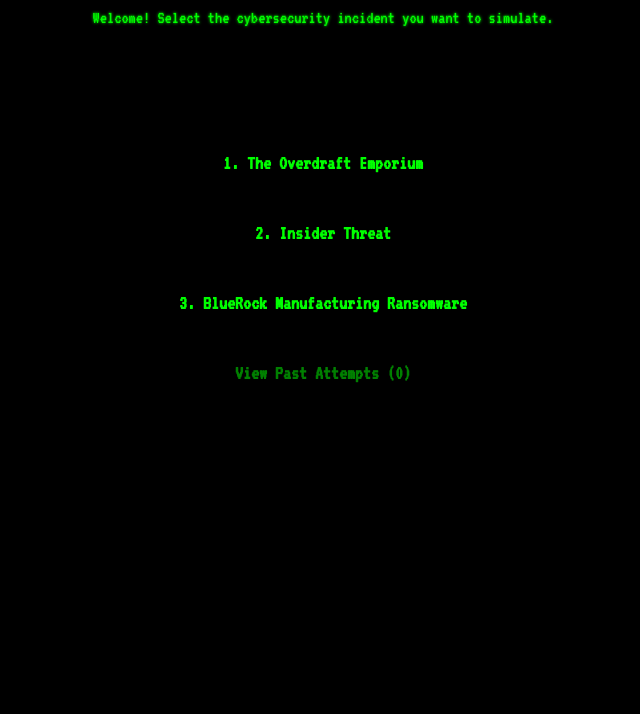
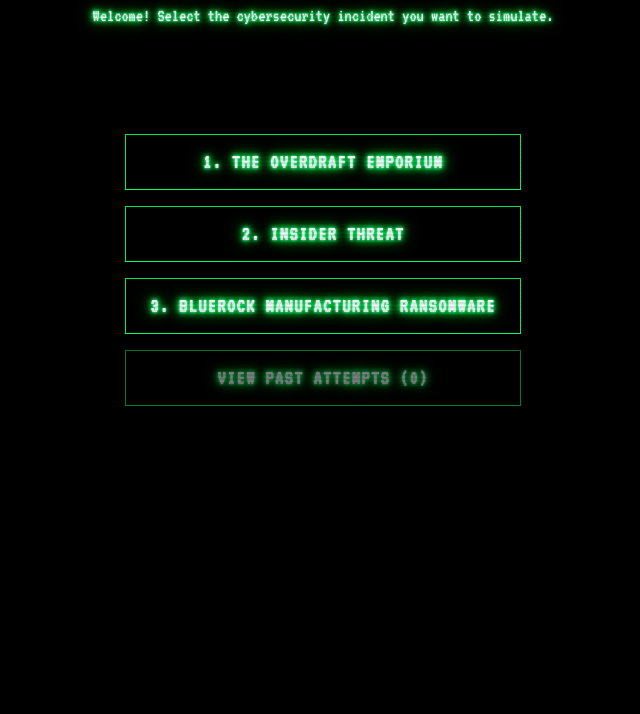
Before and after one commit to nolan-527/scenario-2-test, a plain HTML site: page index.html in a window 1280 px wide. Shown: the part 86-800 px from the top of the page, without its empty margins (317-957 px from the left). Drawn offline with nearby package versions, Linux system fonts and the light colour scheme.

Commit message:
Update index.html

```diff
--- a/index.html
+++ b/index.html
@@ -8,25 +8,149 @@
     <style>
     /* General Terminal Styling */
     @import url('https://fonts.googleapis.com/css2?family=VT323&display=swap');
-        body { font-family: 'VT323', monospace; background-color: #000; color: #00ff00; font-size: 1.25rem; line-height: 1.5; }
+
+    body {
+        font-family: 'VT323', monospace;
+        background-color: #000;
+        font-size: 1.25rem;
+        line-height: 1.5;
+        position: relative; /* so overlay behaves nicely */
+        overflow-x: hidden;
+    }
+
     .container-box { max-width: none; }
-        .terminal-header { color: #00ff00; text-shadow: 0 0 5px #00ff00; }
-        .text-glow { text-shadow: 0 0 3px #00ff00; }
-        .terminal-button { background-color: transparent; border: none; color: #00ff00; border-radius: 0; transition: all 0.1s ease-in-out; padding: 0.5rem 1rem; }
-        .terminal-button:hover { background-color: #00ff00; color: #000; transform: none; box-shadow: none; }
-        .card-box { background-color: #000; border: none; border-radius: 0; }
-        .final-score { color: #00ff00; text-shadow: 0 0 5px #00ff00; }
-        #story-content.menu-mode { min-height: 400px; display: flex; flex-direction: column; justify-content: center; align-items: center; }
 
-        /* --- THIS IS THE NEW RULE FOR ASCII ART --- */
+    .terminal-header {
+        text-align: center;
+        margin-bottom: 1rem;
+    }
+
+    .text-glow {
+        /* Kept for compatibility, but the global CRT glow will handle most text */
+        text-shadow: 0 0 3px #00ff00;
+    }
+
+    .terminal-button {
+        background-color: transparent;
+        border: 1px solid #00ff66;
+        color: #f0fff8;
+        border-radius: 0;
+        transition: all 0.1s ease-in-out;
+        padding: 0.5rem 1rem;
+        text-transform: uppercase;
+        letter-spacing: 0.08em;
+    }
+
+    .terminal-button:hover {
+        background-color: #00ff66;
+        color: #000;
+        transform: none;
+        box-shadow: 0 0 6px #00ff66;
+    }
+
+    .card-box {
+        background-color: rgba(0, 0, 0, 0.9);
+        border: 1px solid #00ff66;
+        border-radius: 0;
+    }
+
+    .final-score {
+        color: #00ff66;
+        text-shadow: 0 0 5px #00ff66;
+    }
+
+    #story-content.menu-mode {
+        min-height: 400px;
+        display: flex;
+        flex-direction: column;
+        justify-content: center;
+        align-items: center;
+    }
+
+    /* ASCII art and preformatted text styling */
     pre {
-            font-family: 'VT323', monospace; /* Use the game font */
-            color: #00ff00;                 /* Match the game text color */
-            text-shadow: 0 0 3px #00ff00;   /* Match the game glow */
-            line-height: 1.1;               /* Make art a bit tighter */
-            font-size: 1rem;                /* Adjust size if needed */
+        font-family: 'VT323', monospace;
+        color: #f0fff8;
+        text-shadow: 0 0 2px #80ffc0, 0 0 4px #00ff66;
+        line-height: 1.1;
+        font-size: 1rem;
+        white-space: pre;
+    }
+
+    /* ============================ */
+    /*   GLOBAL CRT TEXT GLOW       */
+    /* ============================ */
+
+    body,
+    p,
+    h1,
+    h2,
+    h3,
+    span,
+    button,
+    li,
+    div,
+    a {
+        color: #f0fff8; /* soft CRT off-white */
+        text-shadow:
+            0 0 2px #80ffc0,
+            0 0 4px #00ff66,
+            0 0 6px #00ff66,
+            0 0 10px #00ff44,
+            0 0 18px #00ff44;
+    }
+
+    /* Let hover text on buttons stay readable */
+    .terminal-button:hover {
+        text-shadow: none;
+    }
+
+    /* Centered story text container */
+    #story-text {
+        text-align: left;
+    }
+
+    /* ============================ */
+    /*        CRT SCANLINES         */
+    /* ============================ */
+
+    body::after {
+        content: "";
+        pointer-events: none;
+        position: fixed;
+        inset: 0;
+        /* horizontal scanline pattern */
+        background: repeating-linear-gradient(
+            to bottom,
+            rgba(0, 0, 0, 0.26) 0px,
+            rgba(0, 0, 0, 0.26) 2px,
+            transparent 3px,
+            transparent 4px
+        );
+        mix-blend-mode: multiply;
+        opacity: 0.45;
+        z-index: 9999;
+    }
+
+    /* Optional: slight vignette around edges for CRT tube feel */
+    body::before {
+        content: "";
+        pointer-events: none;
+        position: fixed;
+        inset: -20px;
+        background:
+            radial-gradient(circle at 50% 50%, transparent 0%, transparent 55%, rgba(0,0,0,0.45) 100%);
+        opacity: 0.8;
+        z-index: 9998;
+    }
+
+    /* Ensure the game content renders *under* the scanlines */
+    #game-container {
+        position: relative;
+        z-index: 1;
     }
 </style>
+
 </head>
 <body class="flex justify-center min-h-screen p-8">
     <div id="game-container" class="w-full container-box">
```
Lines whose indentation alone changed are shown as unchanged.
